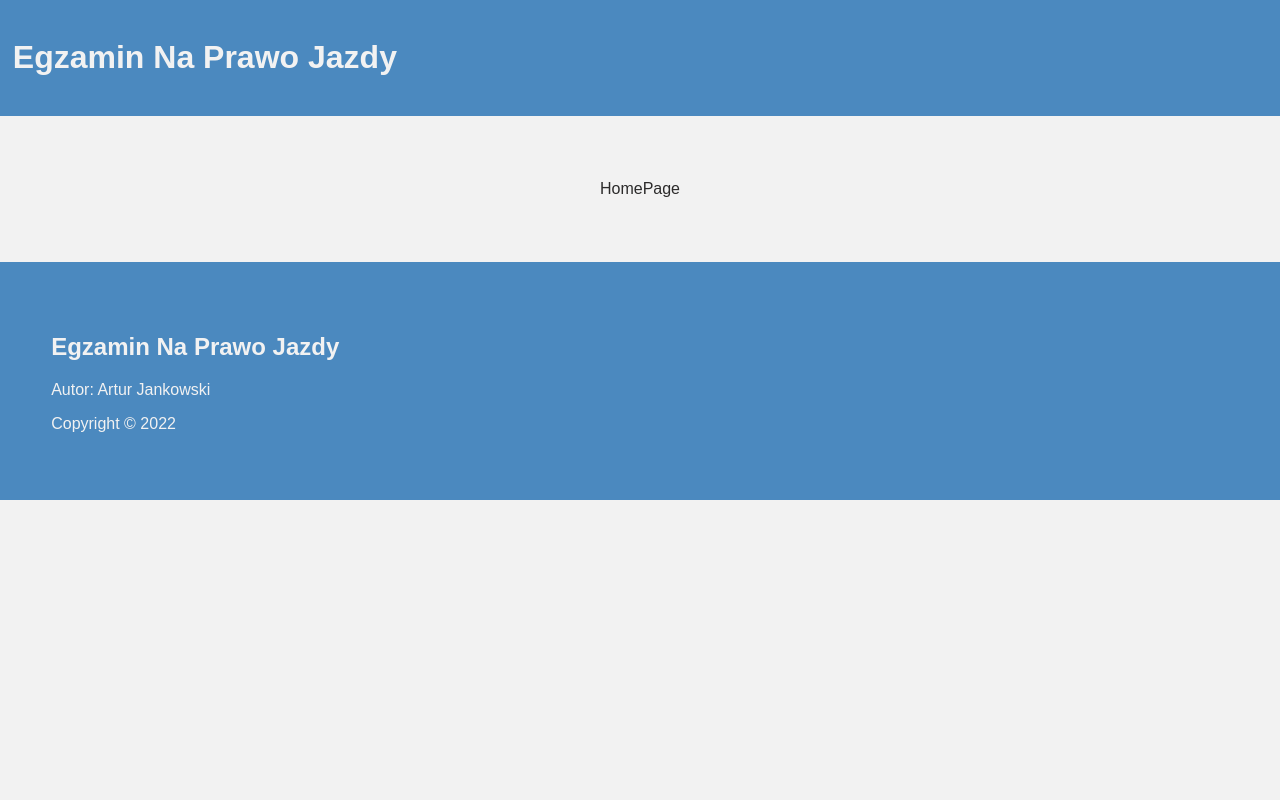
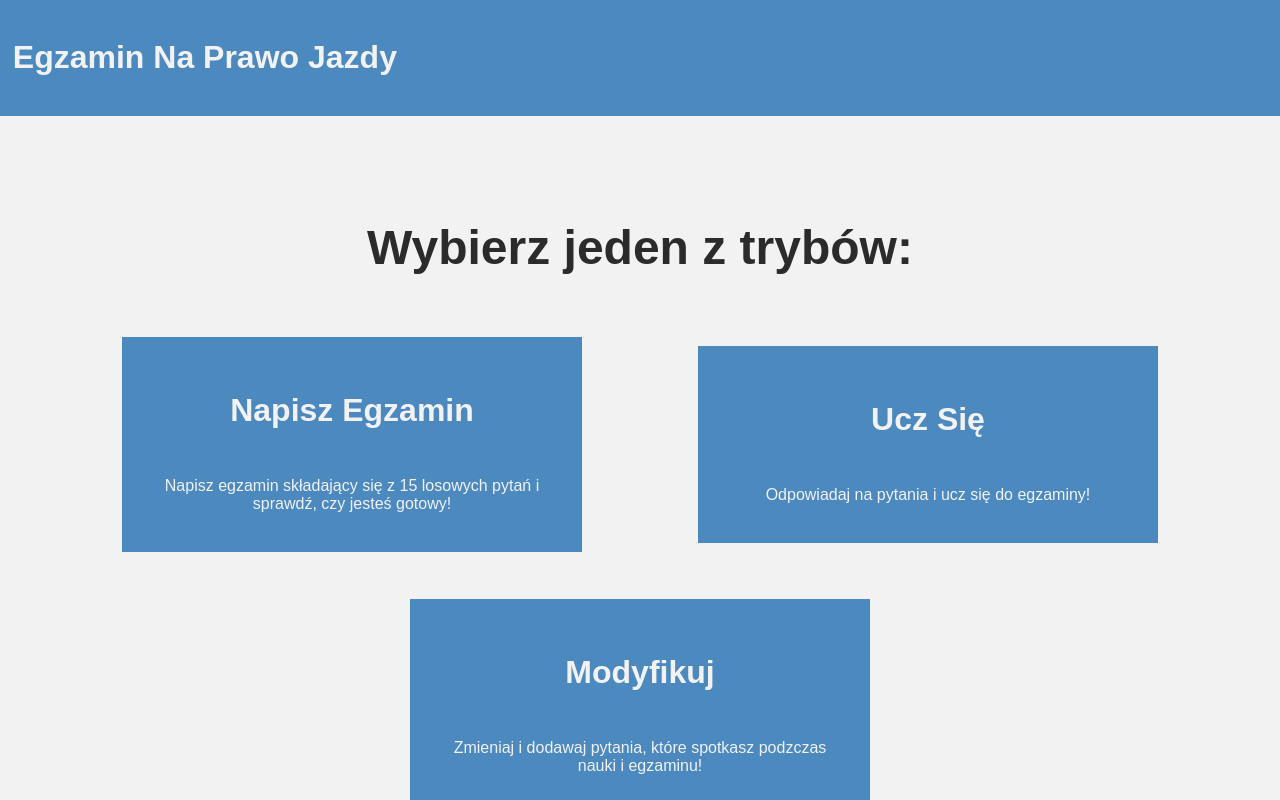
Before and after one commit to s21161/BIU-driver-exam, a React (Create React App) app: page / in a window 1280 px wide. Shown: the top 800 px of the page. Built offline with nearby package versions, Linux system fonts and the light colour scheme.

Commit message:
home page with navigation

```diff
--- /dev/null
+++ b/src/components/HomeNavigation/HomeNavigation.css
@@ -0,0 +1,44 @@
+.home-navigation {
+  width: 100%;
+  display: flex;
+  flex-direction: column;
+  align-items: center;
+}
+
+.home-navigation__header {
+  font-size: var(--xl);
+}
+
+.home-navigation__navigation {
+  width: 100%;
+}
+
+.home-navigation__navigation--list {
+  width: 100%;
+  display: flex;
+  flex-wrap: wrap;
+  justify-content: space-around;
+  align-items: center;
+}
+
+.home-navigation-item {
+  width: 40%;
+  margin: 2%;
+  padding: 2%;
+  background: var(--blue);
+  color: var(--white);
+}
+
+.home-navigation-item__wrapper {
+  display: flex;
+  flex-direction: column;
+  align-items: center;
+}
+
+.home-navigation-item__wrapper--header {
+  font-size: var(--l);
+}
+
+.home-navigation-item__wrapper--description {
+  text-align: center;
+}
--- /dev/null
+++ b/src/components/HomeNavigation/HomeNavigation.jsx
@@ -0,0 +1,60 @@
+import "./HomeNavigation.css";
+
+import { Link } from "react-router-dom";
+
+import { routes } from "../../routes";
+
+const homeNavigationItemsArray = [
+  {
+    slug: routes.EXAM,
+    title: "Napisz Egzamin",
+    description:
+      "Napisz egzamin składający się z 15 losowych pytań i sprawdź, czy jesteś gotowy!",
+  },
+  {
+    slug: routes.LEARN,
+    title: "Ucz Się",
+    description: "Odpowiadaj na pytania i ucz się do egzaminy!",
+  },
+  {
+    slug: routes.EDIT,
+    title: "Modyfikuj",
+    description:
+      "Zmieniaj i dodawaj pytania, które spotkasz podzczas nauki i egzaminu!",
+  },
+];
+
+function HomeNavigationItem({ slug, title, description }) {
+  return (
+    <li className="home-navigation-item">
+      <Link to={slug}>
+        <article className="home-navigation-item__wrapper">
+          <h3 className="home-navigation-item__wrapper--header">{title}</h3>
+          <p className="home-navigation-item__wrapper--description">
+            {description}
+          </p>
+        </article>
+      </Link>
+    </li>
+  );
+}
+
+export default function HomeNavigation() {
+  return (
+    <section className="home-navigation">
+      <h2 className="home-navigation__header">Wybierz jeden z trybów:</h2>
+      <nav className="home-navigation__navigation">
+        <ul className="home-navigation__navigation--list">
+          {homeNavigationItemsArray.map(({ slug, title, description }) => (
+            <HomeNavigationItem
+              key={`${slug}-${title}`}
+              slug={slug}
+              title={title}
+              description={description}
+            />
+          ))}
+        </ul>
+      </nav>
+    </section>
+  );
+}
--- a/src/pages/HomePage.jsx
+++ b/src/pages/HomePage.jsx
@@ -1,7 +1,5 @@
-import React from 'react'
+import HomeNavigation from "../components/HomeNavigation/HomeNavigation";
 
 export default function HomePage() {
-  return (
-    <div>HomePage</div>
-  )
+  return <HomeNavigation />;
 }
```
